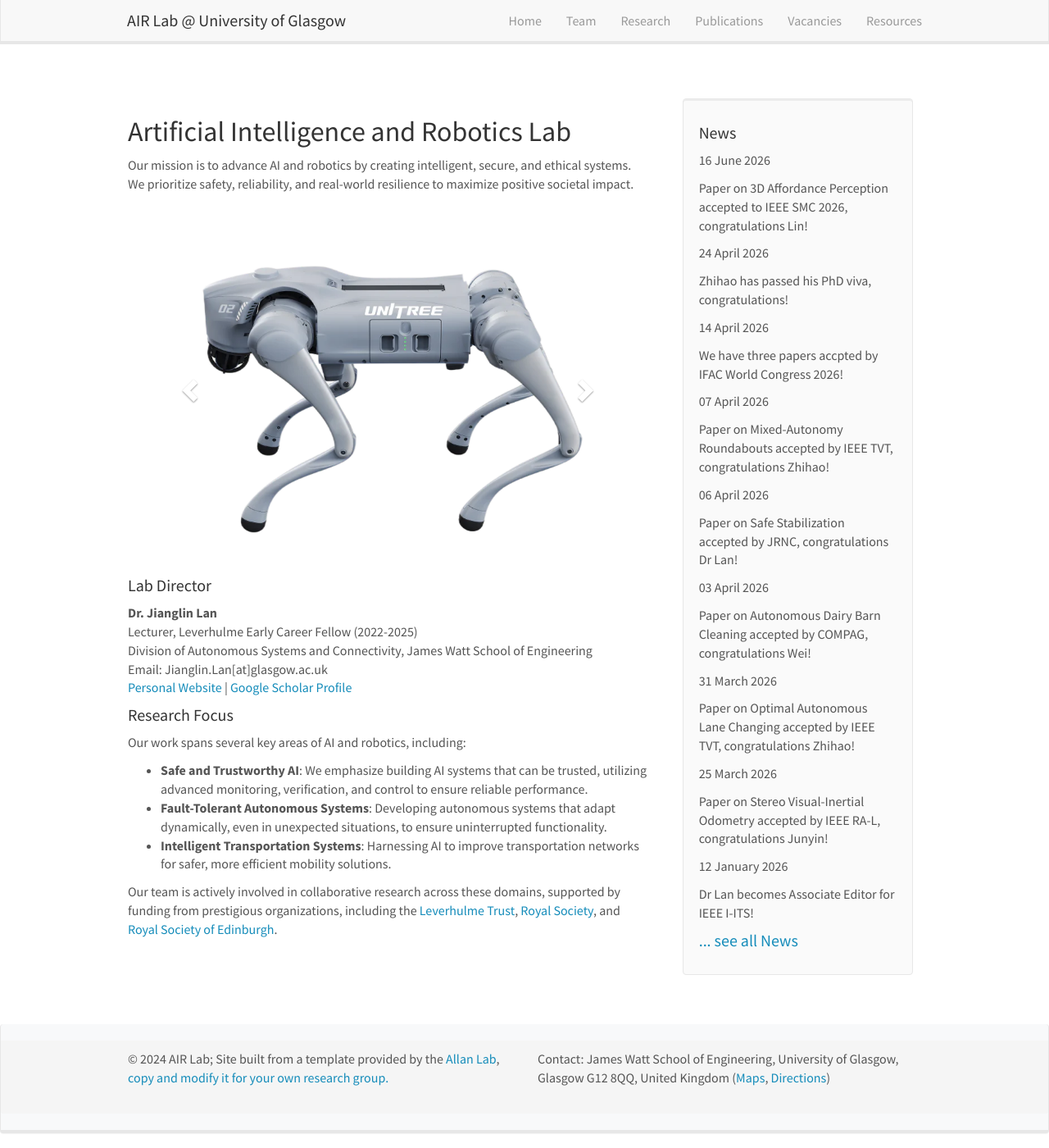
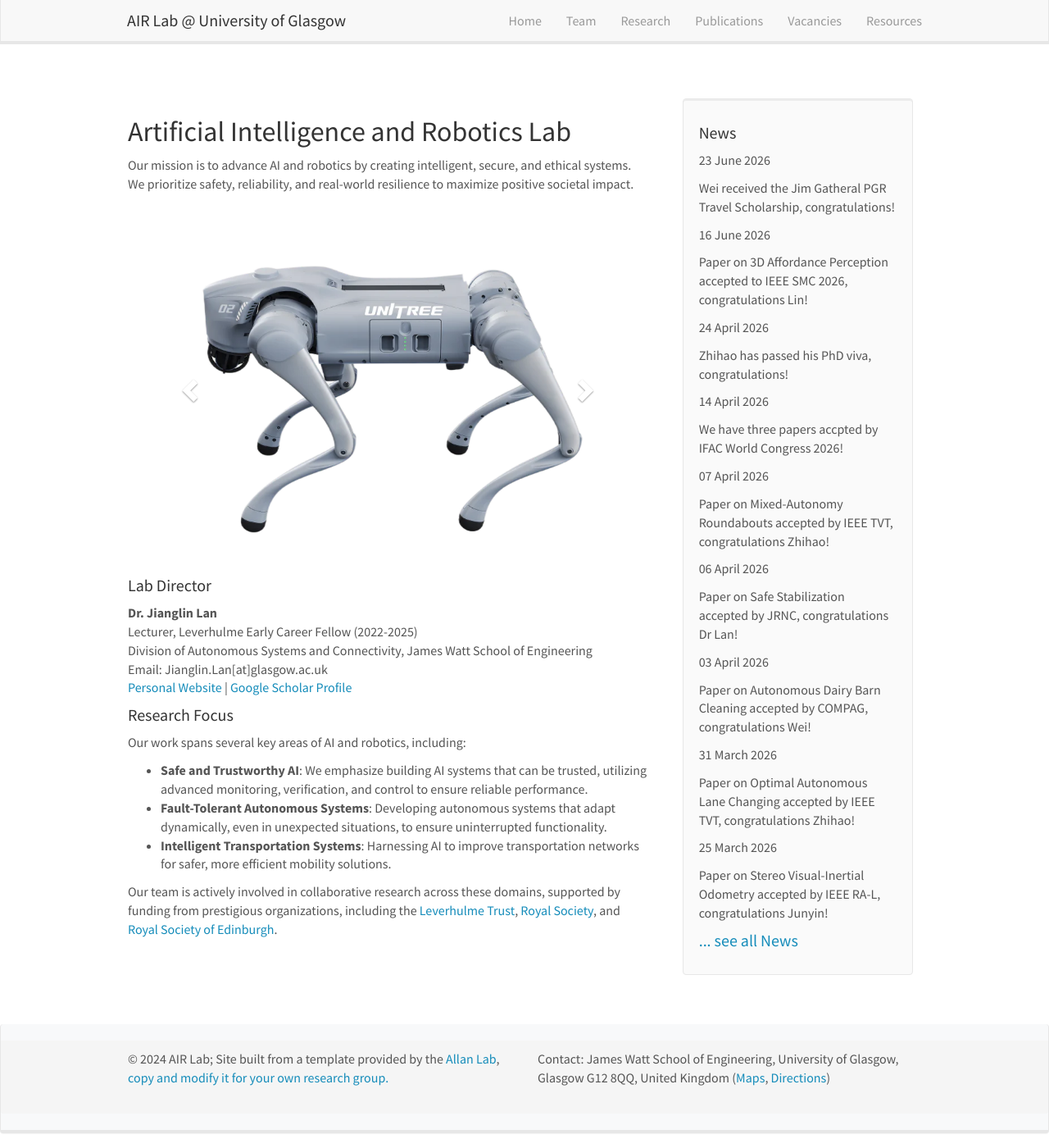
Before and after one commit to AIR-Lan/AIR-Lab, a Jekyll site: the page built from _pages/home.md, in a window 1280 px wide and 1400 px high. Shown: the whole window at 82% size. Built offline with Jekyll 4.4.1, drawn with Linux system fonts in a browser that asks for light colours; nearby versions of some CDN libraries.

Commit message:
Update news.yml

```diff
--- a/_data/news.yml
+++ b/_data/news.yml
@@ -1,3 +1,6 @@
+- date: 23 June 2026
+  headline: Wei received the Jim Gatheral PGR Travel Scholarship, congratulations!
+
 - date: 16 June 2026
   headline: Paper on 3D Affordance Perception accepted to IEEE SMC 2026, congratulations Lin!
 
```
